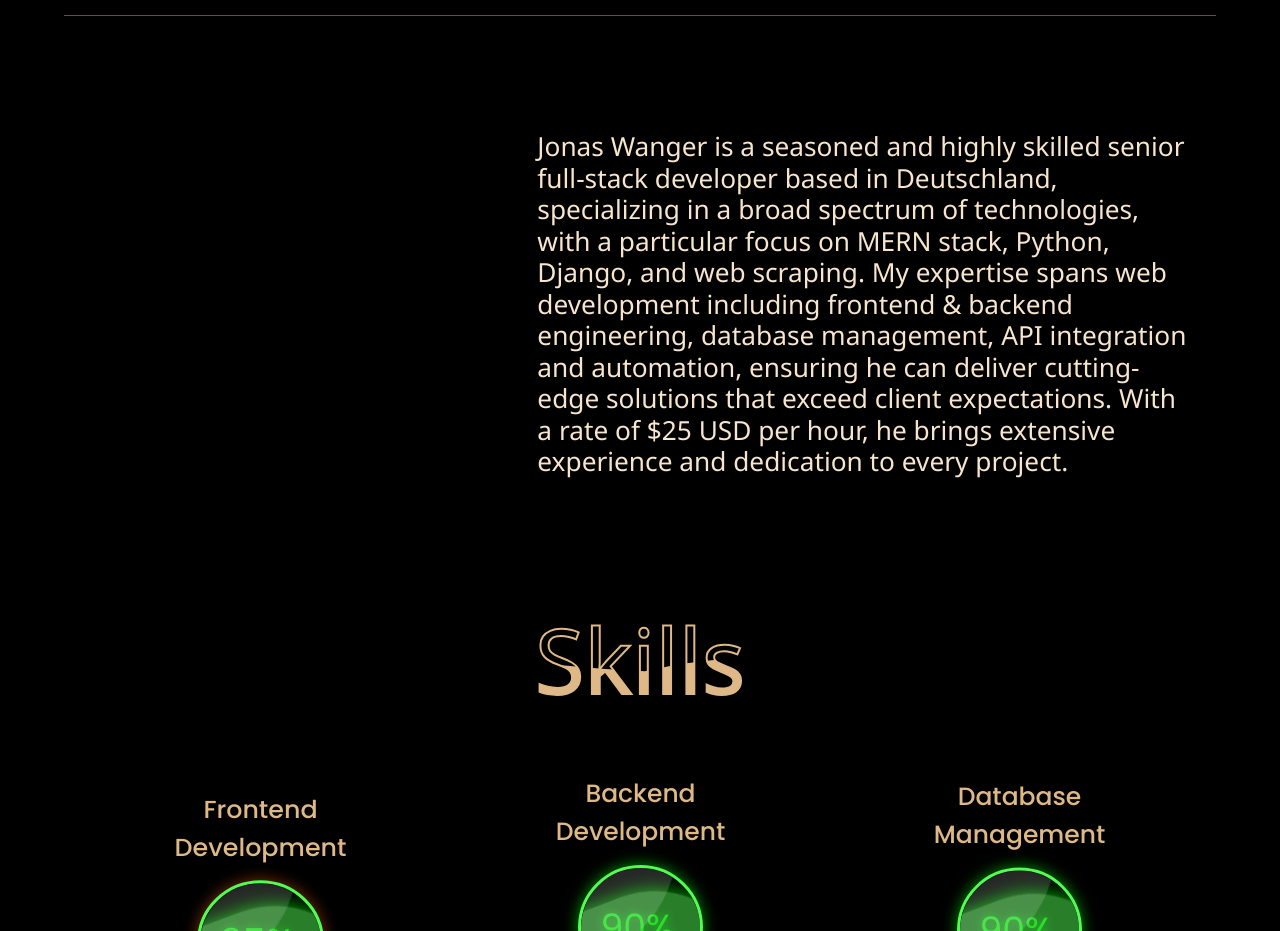
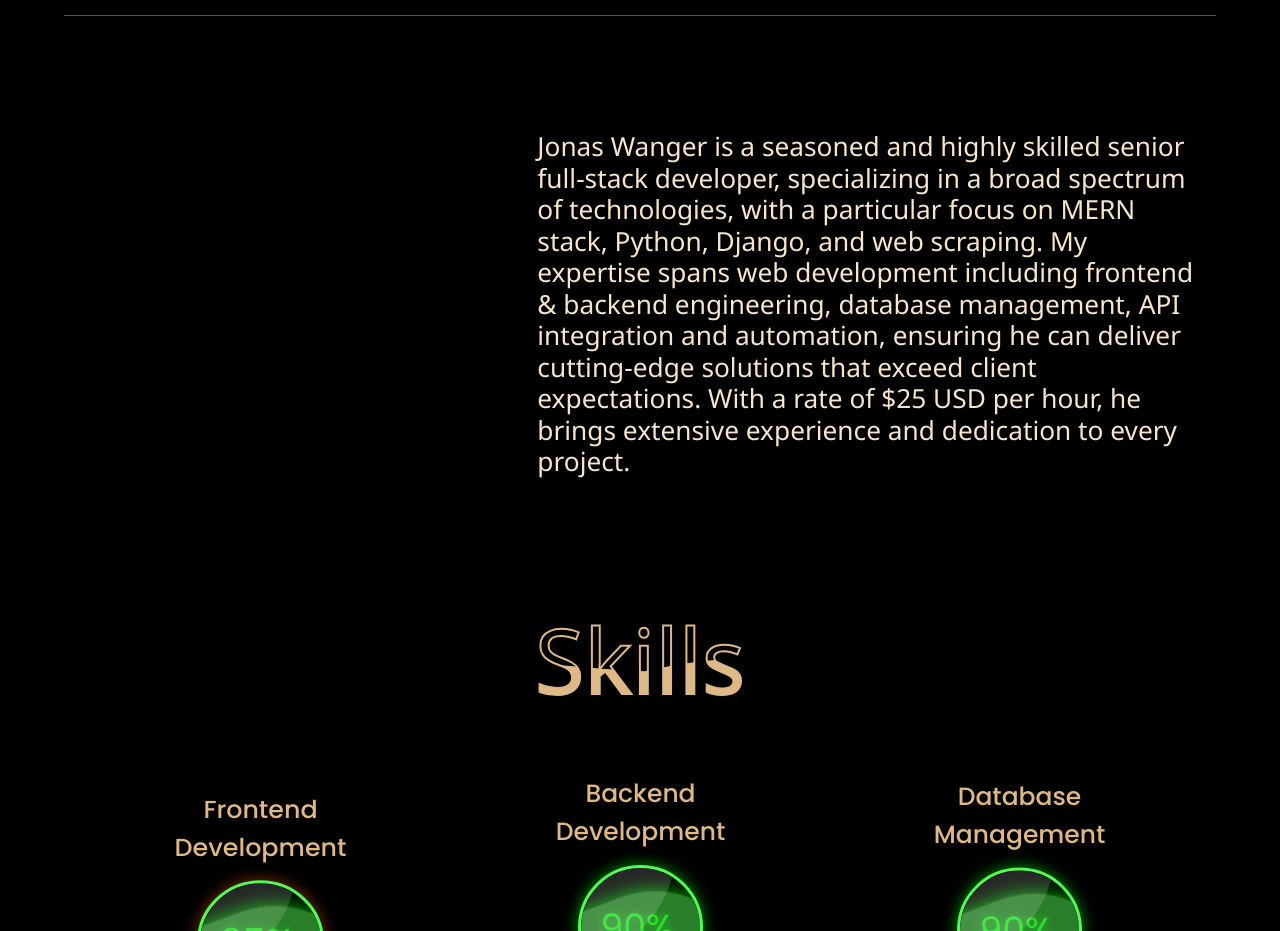
Before and after one commit to leo961011/logan, a plain HTML site: page index.html in a window 1280 px wide. Shown: the part 800-1731 px from the top of the page. Drawn offline with nearby package versions, Linux system fonts and the light colour scheme; a script that the page names is missing.

Commit message:
removed place

```diff
--- a/index.html
+++ b/index.html
@@ -76,7 +76,7 @@
             <img data-src="./assets/images/user/JT.png" class="avatar lazy" style="min-height: 300px; min-width: 300px; margin: 10px;"/>
         </div>
         <div class="w3-col l7 description">
-           <h3>Jonas Wanger is a seasoned and highly skilled senior full-stack developer based in Deutschland, specializing in a broad spectrum of technologies, with a particular focus on MERN stack, Python, Django, and web scraping. My expertise spans web development including frontend & backend engineering, database management, API integration and automation, ensuring he can deliver cutting-edge solutions that exceed client expectations. With a rate of $25 USD per hour, he brings extensive experience and dedication to every project.</h3>
+           <h3>Jonas Wanger is a seasoned and highly skilled senior full-stack developer, specializing in a broad spectrum of technologies, with a particular focus on MERN stack, Python, Django, and web scraping. My expertise spans web development including frontend & backend engineering, database management, API integration and automation, ensuring he can deliver cutting-edge solutions that exceed client expectations. With a rate of $25 USD per hour, he brings extensive experience and dedication to every project.</h3>
         </div>
     </div><br/><br/>
     <!-- My Skill Section -->
```
